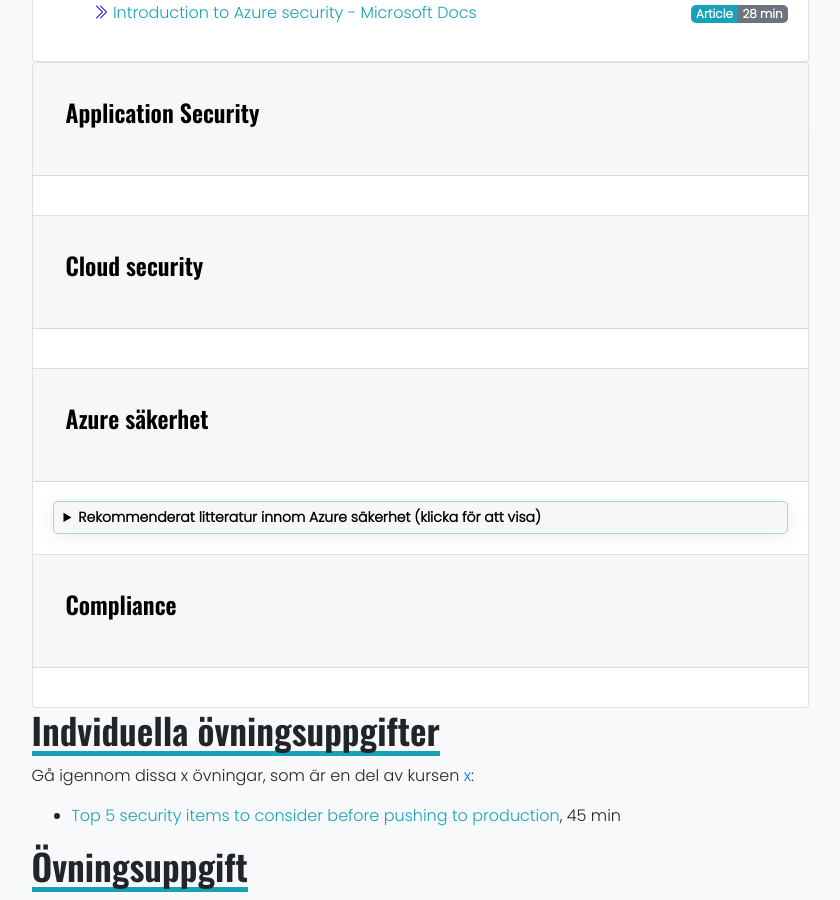
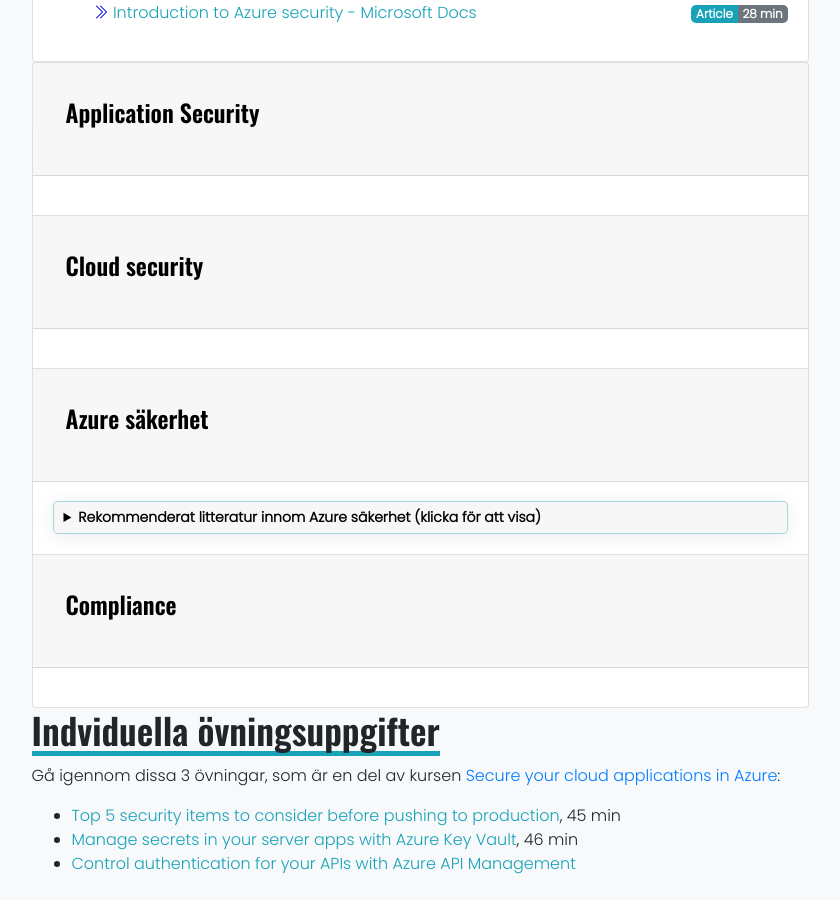
Before and after one commit to PGBSNH20/PGBSNH20-molnapplikationer, a Jekyll site: the page built from lectures/11-security.md, in a window 1280 px wide and 900 px high, scrolled down 1139 px. Shown: the whole window, without its empty margins (220-1060 px from the left). Built offline with Jekyll 4.4.1, drawn with Linux system fonts in a browser that asks for light colours; nearby versions of some CDN libraries.

Commit message:
Adds exercise

```diff
--- a/lectures/11-security.md
+++ b/lectures/11-security.md
@@ -28,7 +28,7 @@ Estimerat samlat "läs"-tid för lektionslittertur är **{{site.data.lecture_mol
 
 # Indviduella övningsuppgifter
 
-Gå igennom dissa x övningar, som är en del av kursen [x](https://x):
+Gå igennom dissa 3 övningar, som är en del av kursen [Secure your cloud applications in Azure](https://docs.microsoft.com/en-us/learn/paths/secure-your-cloud-apps/):
 * [Top 5 security items to consider before pushing to production](https://docs.microsoft.com/en-us/learn/modules/top-5-security-items-to-consider/), 45 min
-
-# Övningsuppgift
+* [Manage secrets in your server apps with Azure Key Vault](https://docs.microsoft.com/en-us/learn/modules/manage-secrets-with-azure-key-vault/), 46 min
+* [Control authentication for your APIs with Azure API Management](https://docs.microsoft.com/en-us/learn/modules/control-authentication-with-apim/)
```
